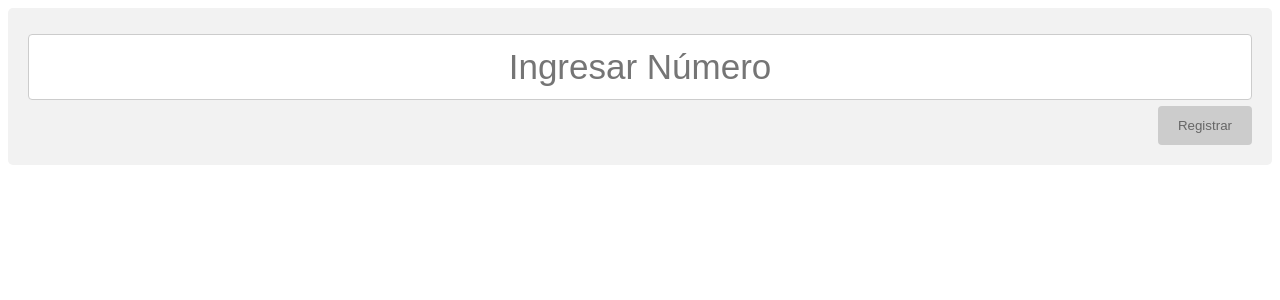
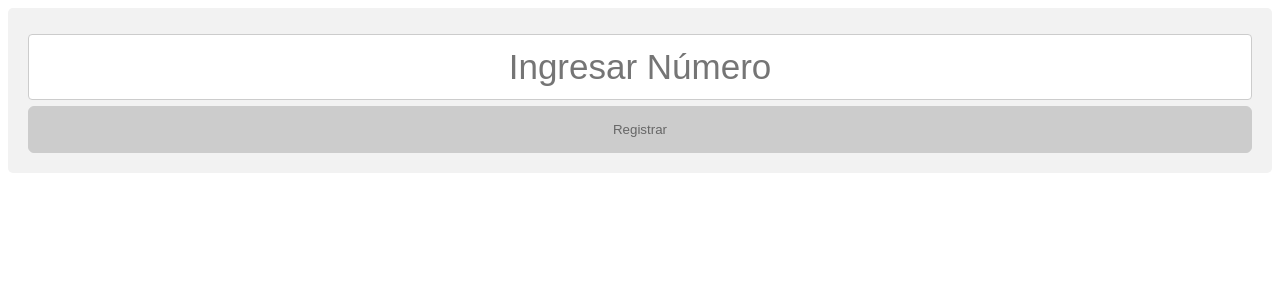
Before and after one commit to axlfire1/react-oauth, a React (Create React App) app: page / in a window 1280 px wide. Shown: the top 300 px of the page. Built offline with nearby package versions, Linux system fonts and the light colour scheme.

Commit message:
update css

```diff
--- a/src/components/green_submit_button/green_submit_button.css
+++ b/src/components/green_submit_button/green_submit_button.css
@@ -1,9 +1,10 @@
 input[type= submit] {
-  padding: 12px 20px;
-  border-radius: 4px;
-  border: none;
-  cursor: pointer;
-  float: right;
+  width: 100%;
+  padding: 15px;
+  border: 1px solid #cccccc;
+  border-radius: 6px;
+  resize: vertical;
+  text-align: center;
 }
 
 .submitButton {
```
